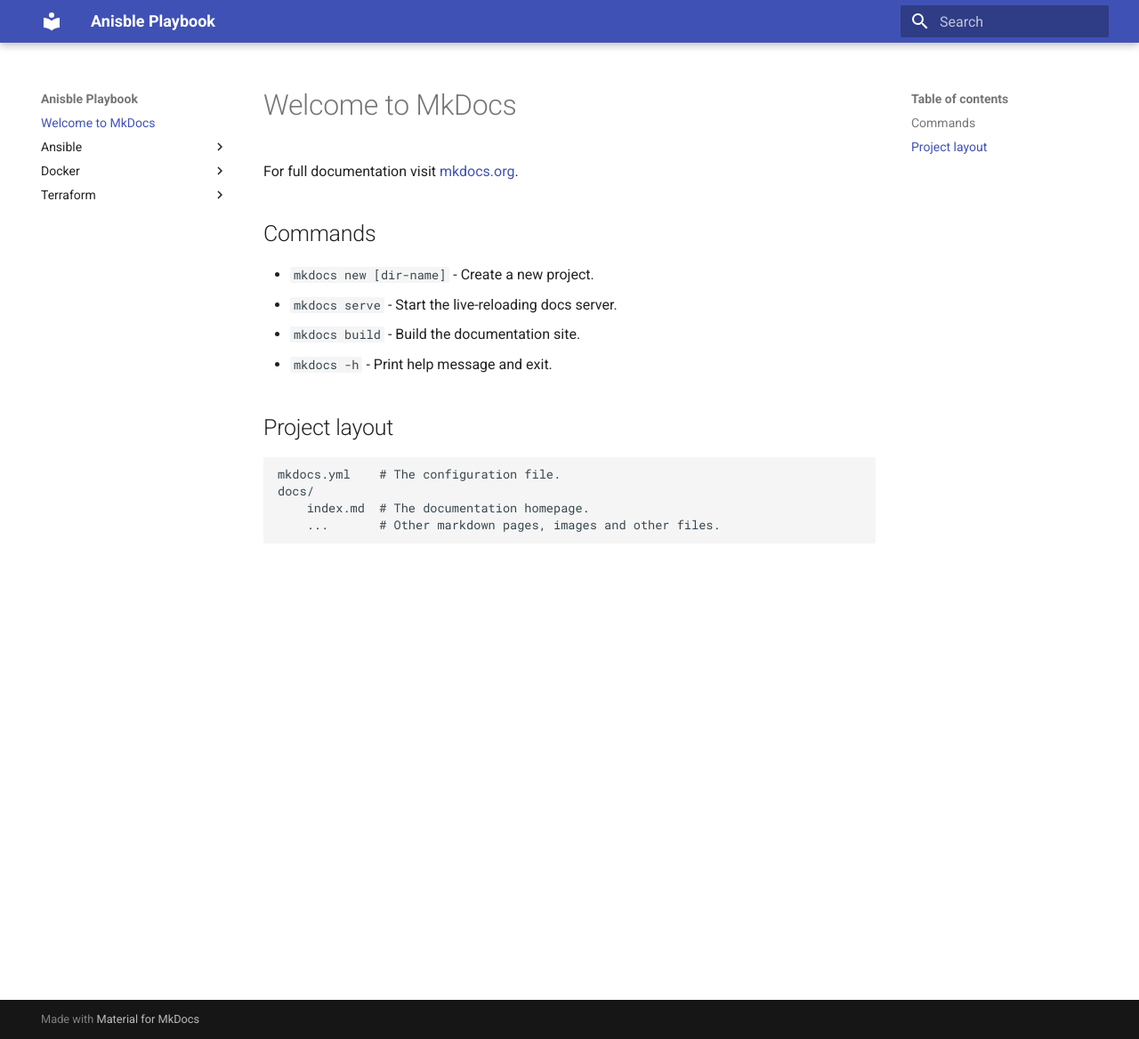
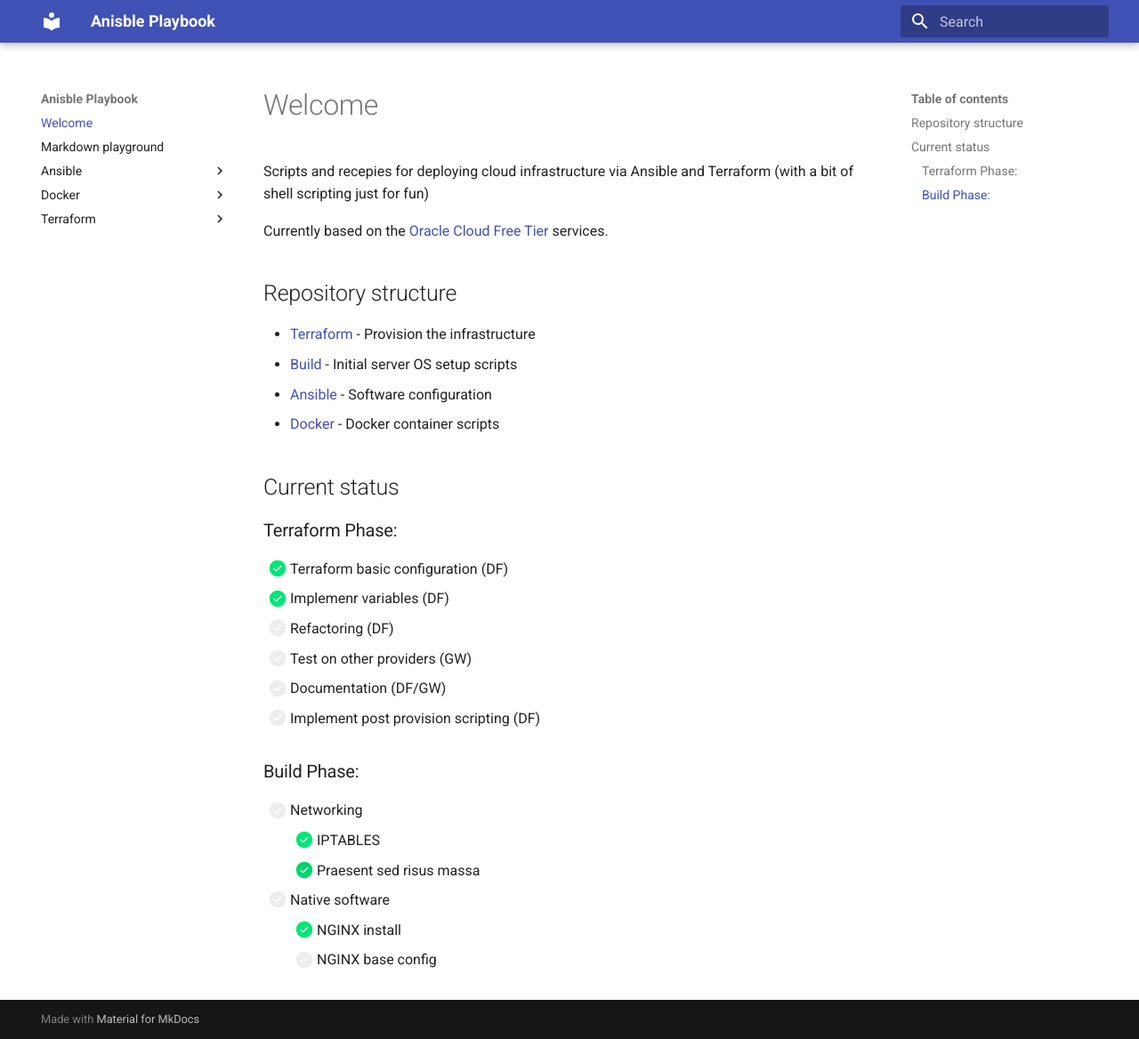
Before and after one commit to GuyWicks/ansible-playbook, an MkDocs documentation site: the page built from docs/index.md, in a window 1280 px wide and 1168 px high. Shown: the whole window at 89% size. Built offline with MkDocs 1.6.1 and Material for MkDocs 9.7.7, drawn with Linux system fonts in a browser that asks for light colours.

Commit message:
Playground mkdocs-material

```diff
--- a/docs/index.md
+++ b/docs/index.md
@@ -1,17 +1,33 @@
-# Welcome to MkDocs
+# Welcome
 
-For full documentation visit [mkdocs.org](https://www.mkdocs.org).
+Scripts and recepies for deploying cloud infrastructure via Ansible and Terraform (with a bit of shell scripting just for fun)
 
-## Commands
+Currently based on the [Oracle Cloud Free Tier](https://www.oracle.com/uk/cloud/free/) services.
 
-* `mkdocs new [dir-name]` - Create a new project.
-* `mkdocs serve` - Start the live-reloading docs server.
-* `mkdocs build` - Build the documentation site.
-* `mkdocs -h` - Print help message and exit.
+## Repository structure
 
-## Project layout
+* [Terraform](./Terraform/) - Provision the infrastructure
+* [Build](./Build/) - Initial server OS setup scripts
+* [Ansible](./Ansible/) - Software configuration
+* [Docker](./Docker/) - Docker container scripts
 
-    mkdocs.yml    # The configuration file.
-    docs/
-        index.md  # The documentation homepage.
-        ...       # Other markdown pages, images and other files.
+## Current status
+
+### Terraform Phase:
+
+- [x] Terraform basic configuration (DF)
+- [x] Implemenr variables (DF)
+- [ ] Refactoring (DF)
+- [ ] Test on other providers (GW)
+- [ ] Documentation (DF/GW)
+- [ ] Implement post provision scripting (DF)
+
+### Build Phase:
+
+- [ ] Networking
+    * [x] IPTABLES
+    * [x]
+    * [ ] Praesent sed risus massa
+- [ ] Native software
+    * [x] NGINX install
+    * [ ] NGINX base config
--- a/mkdocs.yml
+++ b/mkdocs.yml
@@ -1,2 +1,22 @@
 site_name: Anisble Playbook
-theme: material
+theme:
+  name: material
+  #name: mkdocs
+  #name: readthedocs
+  features:
+    - content.code.annotate
+
+markdown_extensions:
+  - pymdownx.highlight:
+      anchor_linenums: true
+  - pymdownx.inlinehilite
+  - pymdownx.snippets
+  - pymdownx.superfences
+  - tables
+  - attr_list
+  - def_list
+  - pymdownx.tasklist:
+      custom_checkbox: true
+  - pymdownx.emoji:
+      emoji_index: !!python/name:materialx.emoji.twemoji
+      emoji_generator: !!python/name:materialx.emoji.to_svg
```
Also changed, not shown: docs/playground.md (added, +68 -0 lines), 1 other file.
